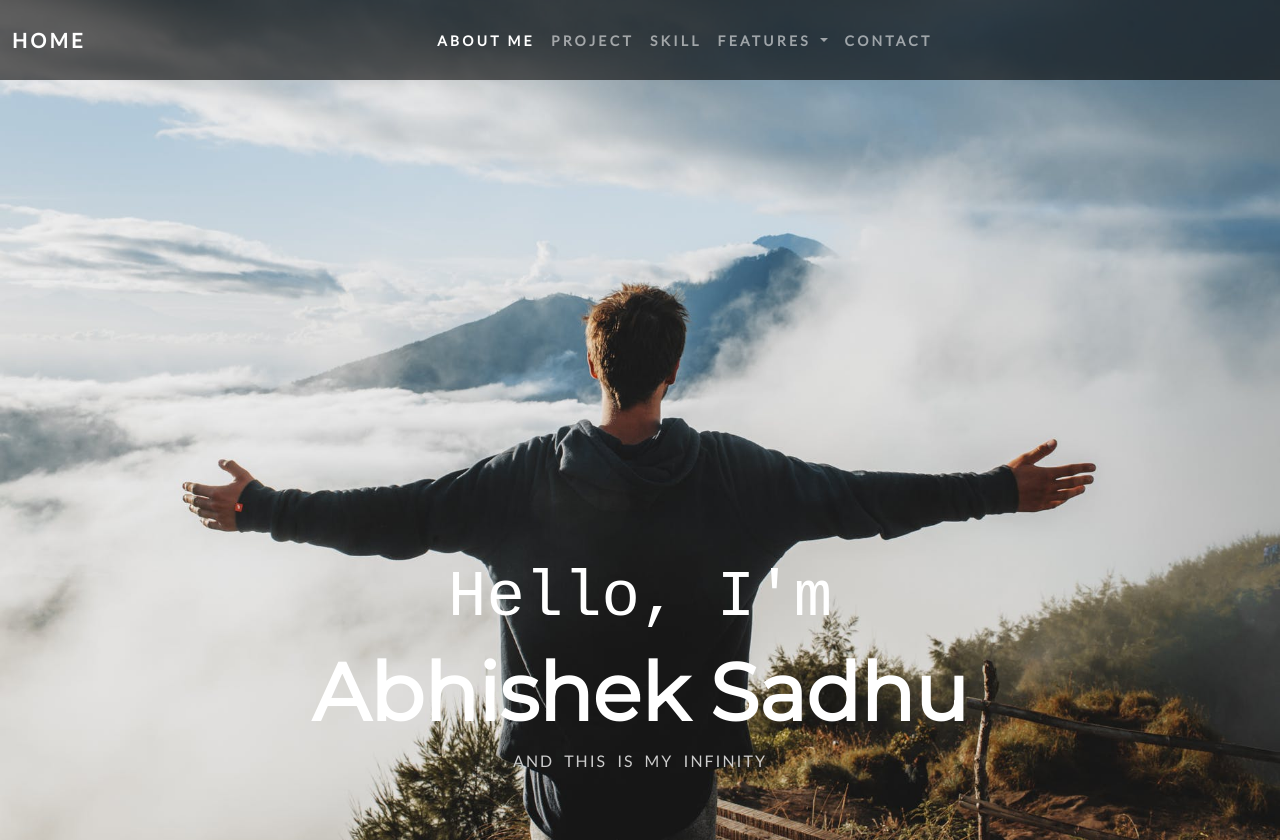
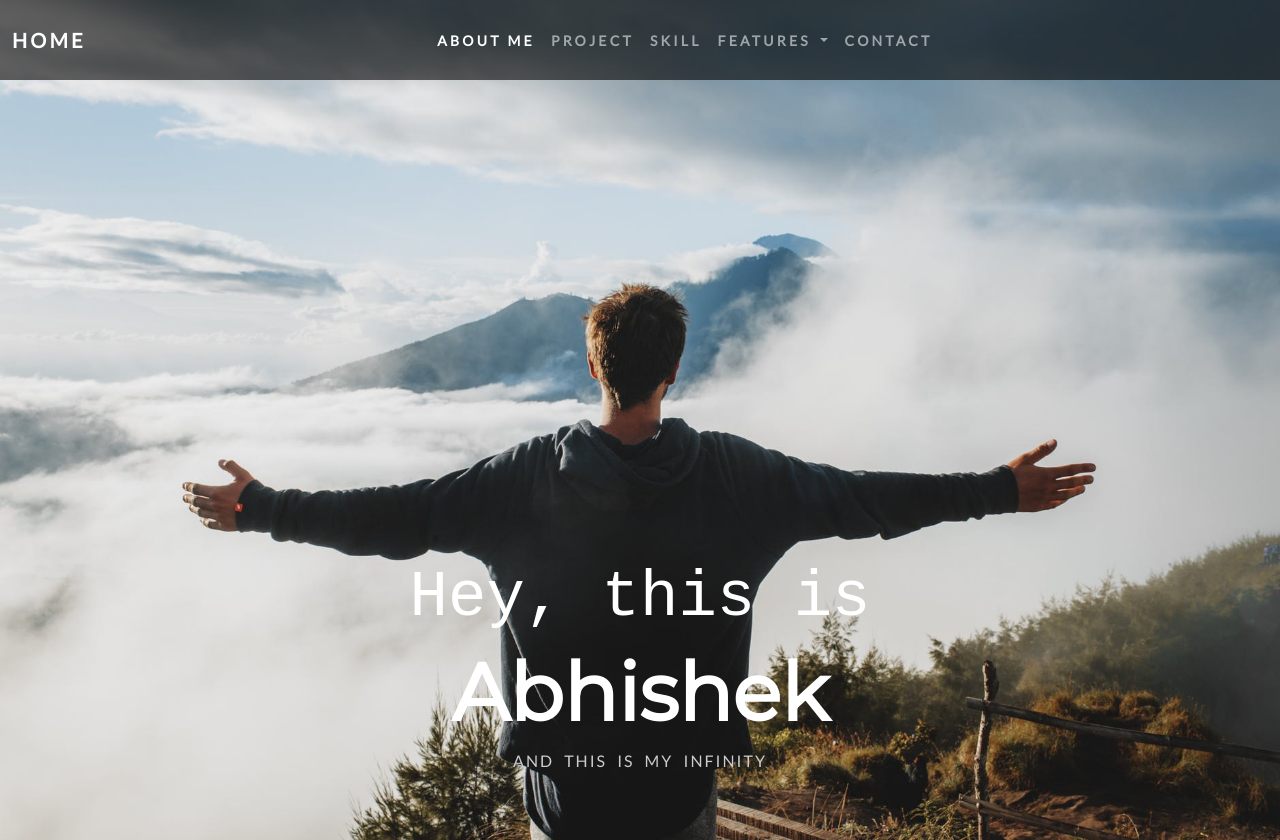
Before and after one commit to Abhishek-Mike/Personal-Portfolio, a plain HTML site: page index.html in a window 1280 px wide. Shown: the top 840 px of the page. Drawn offline with nearby package versions, Linux system fonts and the light colour scheme.

Commit message:
spelling correction

```diff
--- a/index.html
+++ b/index.html
@@ -62,8 +62,8 @@
       <img src="./Images/me.jpeg"  class="img-fluid">
     </div>
     <div class="heading-content text-center">
-      <h5>Hello, I'm</h5>
-      <h1>Abhishek Sadhu</h1>
+      <h5>Hey, this is</h5>
+      <h1>Abhishek</h1>
       <p>And This is my Infinity</p>
     </div>
   </div>
@@ -144,7 +144,7 @@
           <img src="./Images/service4.PNG" class="card-img-top" alt="...">
           <div class="card-body">
             <h5 class="card-title">Multi-Cuisine Restaurant Website</h5>
-            <p class="card-text">From the valut of Gordon's Ramsey Hell's Kitchen </p>
+            <p class="card-text">From the vault of Gordon's Ramsey Hell's Kitchen </p>
             <a href="#" class="btn btn-primary">Live Preview</a>
           </div>
         </div>
--- a/style.css
+++ b/style.css
@@ -146,7 +146,6 @@ body{
 
     .heading-content h5{
         font-size: 3em;
-
     }
 
     .heading-content h1{
```
